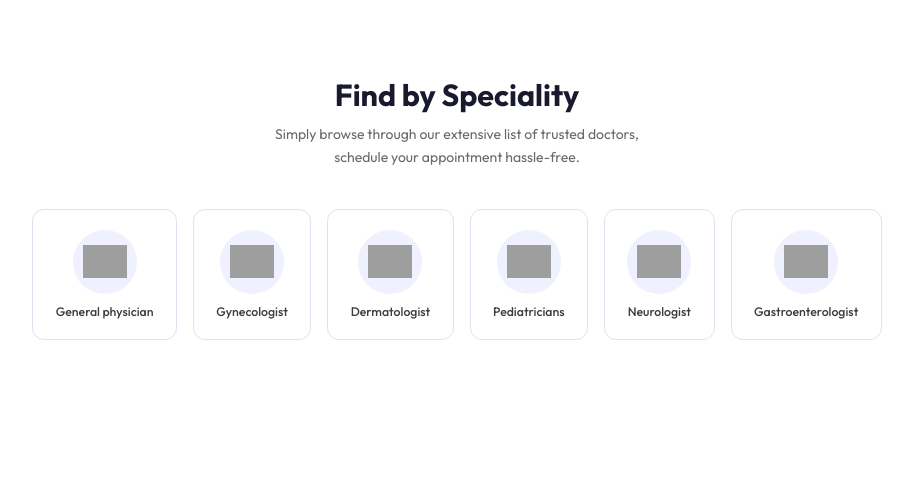
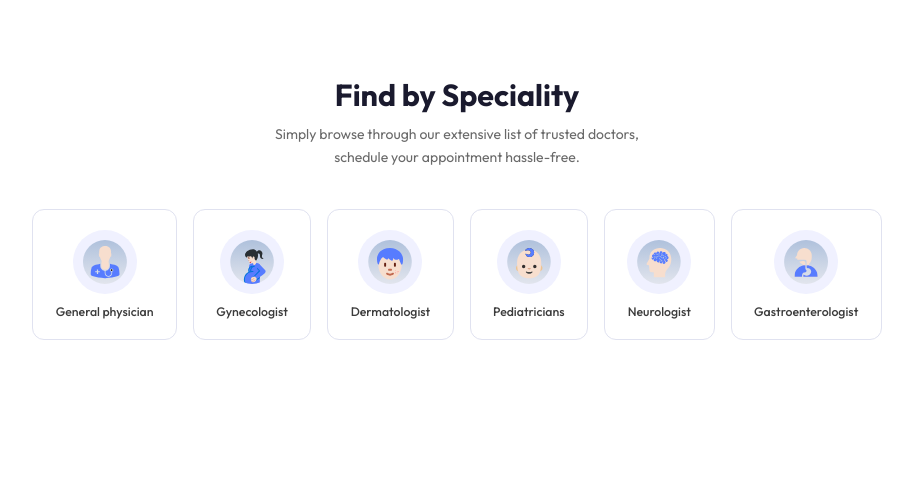
Before and after one commit to KITEndwe/K-E-Hospital-, a PHP site: page /KE-Hospital/ in a window 1280 px wide. Shown: the part 504-987 px from the top of the page, without its empty margins (183-1096 px from the left). Run offline with PHP 8.4, Linux system fonts and the light colour scheme; data comes from the database, SQL or seed files in the repository; grey boxes are pictures that could not be loaded.

Commit message:
fixing images errors on speciality

```diff
--- a/frontend/index.php
+++ b/frontend/index.php
@@ -55,12 +55,12 @@ foreach ($doctors as $k => $doc) {
 
 /* Speciality list */
 $spec_list = array(
-    array('label'=>'General physician', 'icon'=>'assets/speciality/General_physician.png',  'emoji'=>'&#x1F9BA;'),
-    array('label'=>'Gynecologist',      'icon'=>'assets/speciality/Gynecologist.png',        'emoji'=>'&#x1F469;&#x200D;&#x2695;&#xFE0F;'),
-    array('label'=>'Dermatologist',     'icon'=>'assets/speciality/Dermatologist.png',       'emoji'=>'&#x1F9F4;'),
-    array('label'=>'Pediatricians',     'icon'=>'assets/speciality/Pediatricians.png',       'emoji'=>'&#x1F476;'),
-    array('label'=>'Neurologist',       'icon'=>'assets/speciality/Neurologist.png',         'emoji'=>'&#x1F9E0;'),
-    array('label'=>'Gastroenterologist','icon'=>'assets/speciality/Gastroenterologist.png',  'emoji'=>'&#x1FAC1;'),
+    array('label'=>'General physician', 'icon'=>'./assets/general_physician.svg',  'emoji'=>'&#x1F9BA;'),
+    array('label'=>'Gynecologist',      'icon'=>'assets/Gynecologist.svg',        'emoji'=>'&#x1F469;&#x200D;&#x2695;&#xFE0F;'),
+    array('label'=>'Dermatologist',     'icon'=>'assets/Dermatologist.svg',       'emoji'=>'&#x1F9F4;'),
+    array('label'=>'Pediatricians',     'icon'=>'assets/Pediatricians.svg',       'emoji'=>'&#x1F476;'),
+    array('label'=>'Neurologist',       'icon'=>'assets/Neurologist.svg',         'emoji'=>'&#x1F9E0;'),
+    array('label'=>'Gastroenterologist','icon'=>'assets/Gastroenterologist.svg',  'emoji'=>'&#x1FAC1;'),
 );
 
 $is_logged_in  = isset($_SESSION['user_id']);
```
